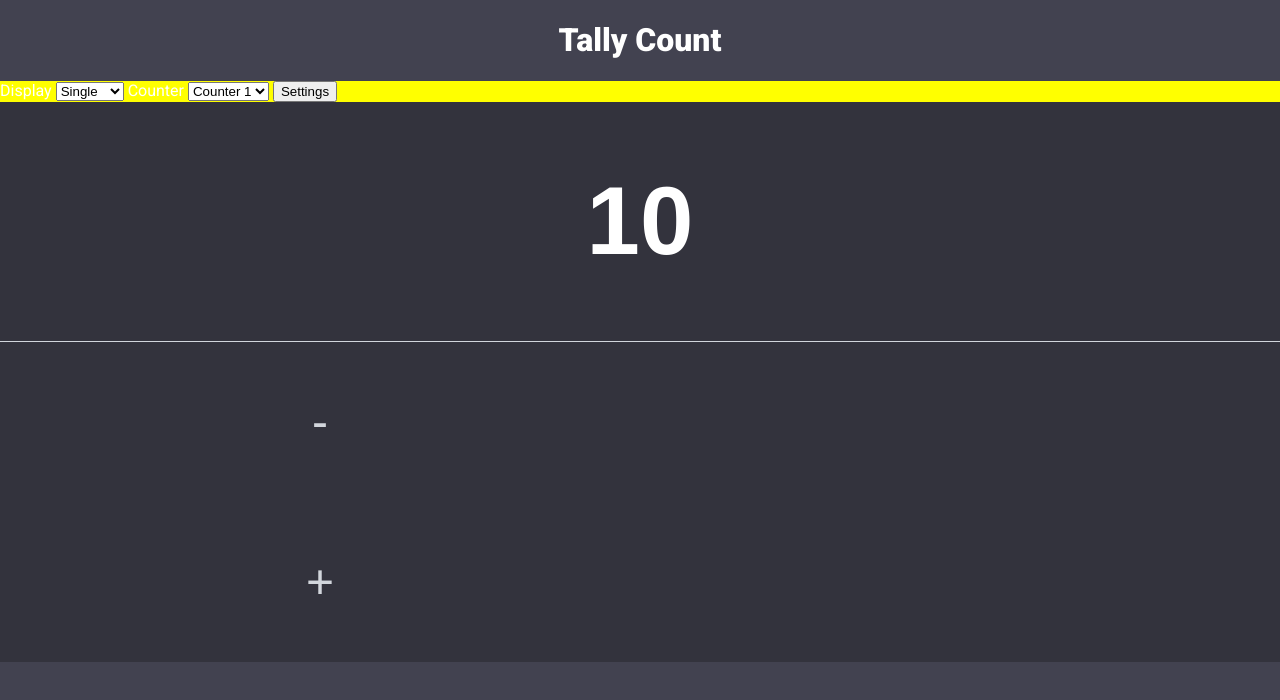
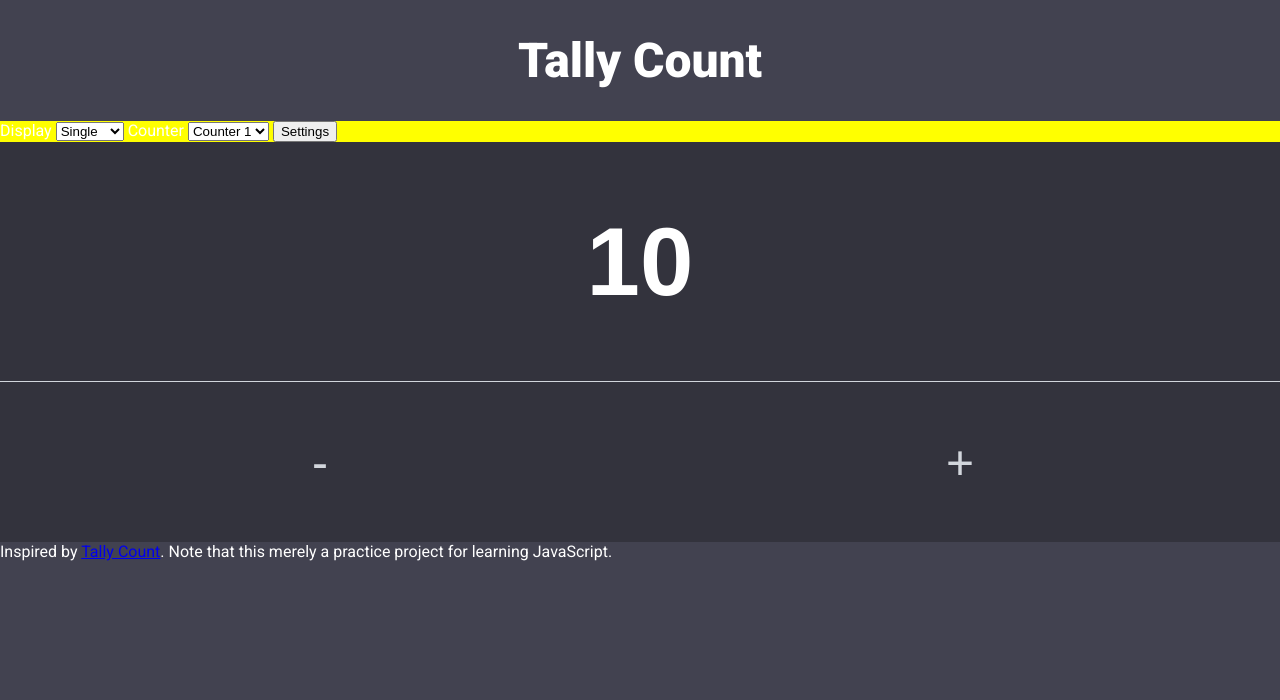
Before and after one commit to jadeburgess/IWA1, a plain HTML site: page index.html in a window 1280 px wide. Drawn offline with Linux system fonts and the light colour scheme.

Commit message:
commit - added and styled footer

```diff
--- a/index.html
+++ b/index.html
@@ -16,7 +16,7 @@
     </head>
     <body>
         <header class ="header">
-            <h1>
+            <h1 class ="header__title">
                 Tally Count
             </h1>
         </header>
@@ -44,9 +44,15 @@
 
     <main class ="counter">
             <input class="counter__value" readonly value="10">
-            <button class="counter__button">-</button>
+            <div class ="counter__actions">
+            <button class="counter__button
+            counter__button-first">-</button>
             <button class="counter__button">+</button>
-    </main>
-    <footer></footer>
+            </div>
+        </main>
+    <footer>
+        Inspired by <a href="https://tallycount.app/
+        ">Tally Count</a>. Note that this merely a practice project for learning JavaScript.
+    </footer>
     </body>
 </html>
--- a/stylesheet.css
+++ b/stylesheet.css
@@ -21,6 +21,11 @@ body {
 
 .header {
     text-align: center;
+}
+
+.header__title {
+    font-size: 3rem;
+    font-weight: 900;
 }
 
 /* controls */
@@ -64,3 +69,10 @@ body {
 .counter__button_first {
     border-right: 1px solid var(--color-light-grey);
 }
+
+/* footer */
+
+.footer {
+    background: var(--color-dark-grey);
+    color: var(--color-light-grey);
+}
```
